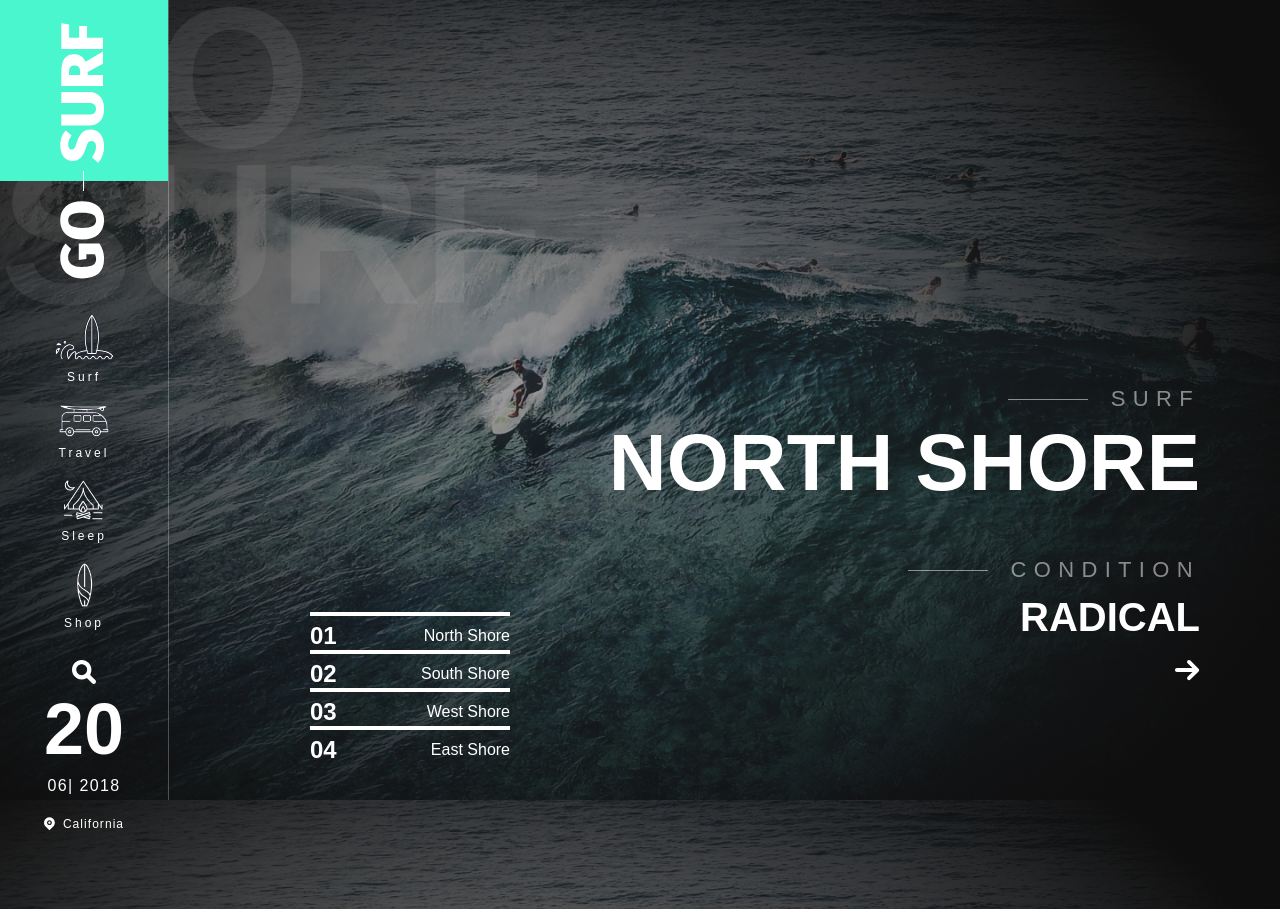
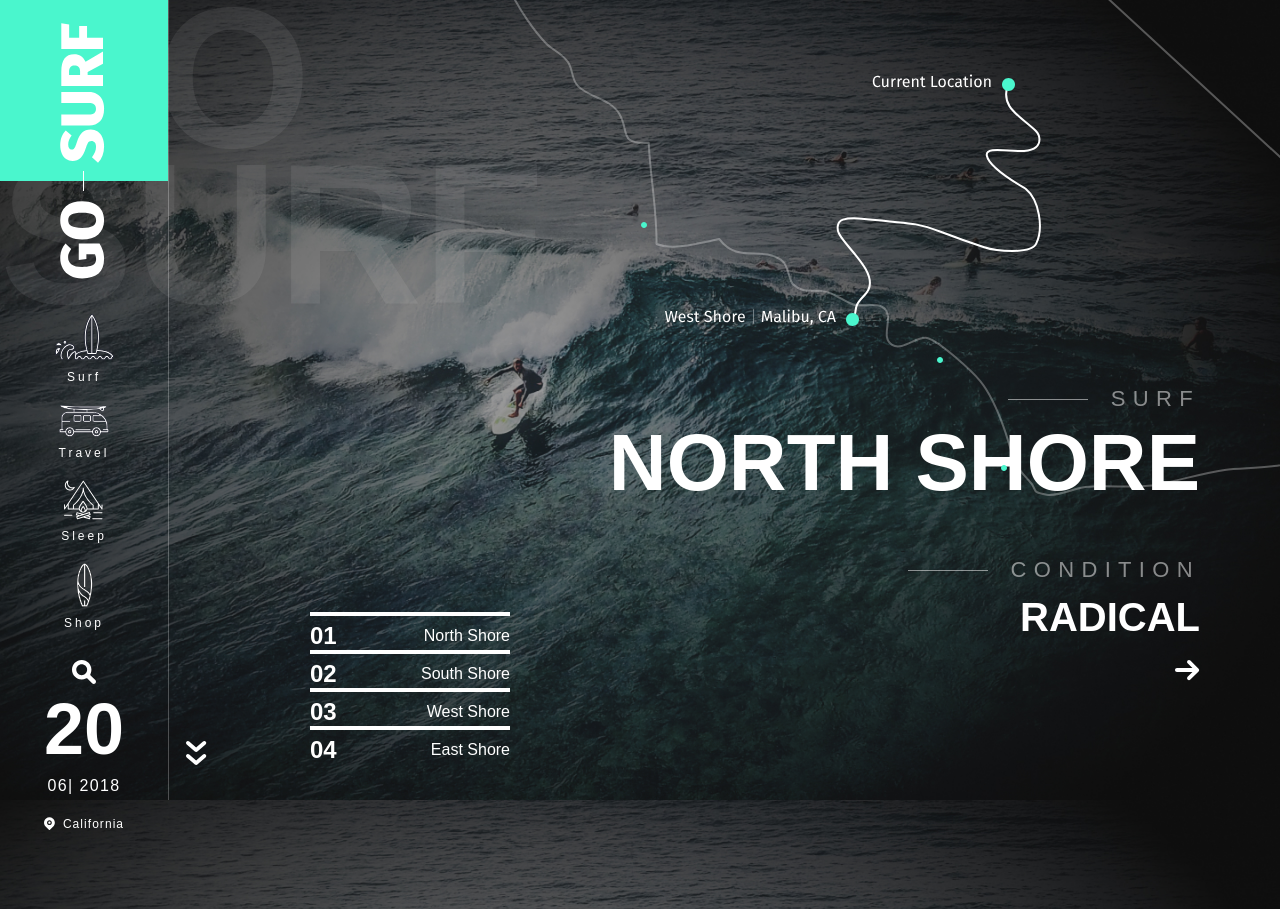
Before and after one commit to parvizrovshanaliyev/goSurfBlackFlagCreative, a website: page src/index.html in a window 1280 px wide. Shown: the top 909 px of the page. Drawn offline with nearby package versions, Linux system fonts and the light colour scheme; files that its build step writes are made by us from their sources; files whose address does not match are found by name; a web font is replaced by a local one.

Commit message:
map ok arrows down ok

```diff
--- a/package.json
+++ b/package.json
@@ -47,6 +47,7 @@
   "devDependencies": {
     "@babel/core": "^7.6.4",
     "@babel/preset-env": "^7.6.3",
+    "animate.css": "^3.7.2",
     "browser-sync": "^2.26.3",
     "del": "^3.0.0",
     "gulp": "^3.9.1",
--- a/src/sass/partials/home/_header.scss
+++ b/src/sass/partials/home/_header.scss
@@ -50,7 +50,6 @@
 
 .slider-arrows {
     position: absolute;
-    // left: 80px;
     top: 40px;
     right: 80px;
     cursor: pointer;
@@ -111,6 +110,19 @@
     z-index: 4;
 }
 
+.header__arrows {
+    position: absolute;
+    bottom: 4.01%;
+    left: 14.51%;
+    z-index: 3;
+}
+
+.header__map {
+    position: absolute;
+    right: 0;
+    top: 0;
+    z-index: 3;
+}
 
 .header__aside {
     position: absolute;
--- a/src/template/header.html
+++ b/src/template/header.html
@@ -1,5 +1,17 @@
 <header class="header">
     <div class="header__title">go surf</div>
+    <!-- header arrows -->
+    <div class="header__arrows">
+        <a href="">
+            <img src="img/arrows-down.svg" alt="">
+        </a>
+    </div>
+    <!-- header arrows -->
+    <!-- header map -->
+    <div class="header__map">
+        <img src="img/map.svg" alt="">
+    </div>
+    <!-- header map -->
     <!-- header aside -->
     <div class="header__aside">
         <!-- logo -->
```
Also changed, not shown: dist/css/main.min.css, dist/img/map.svg (added), dist/index.html, dist/lib/css/lib.min.css, src/img/map.svg (added), src/lib/css/lib.css, 2 other files.
